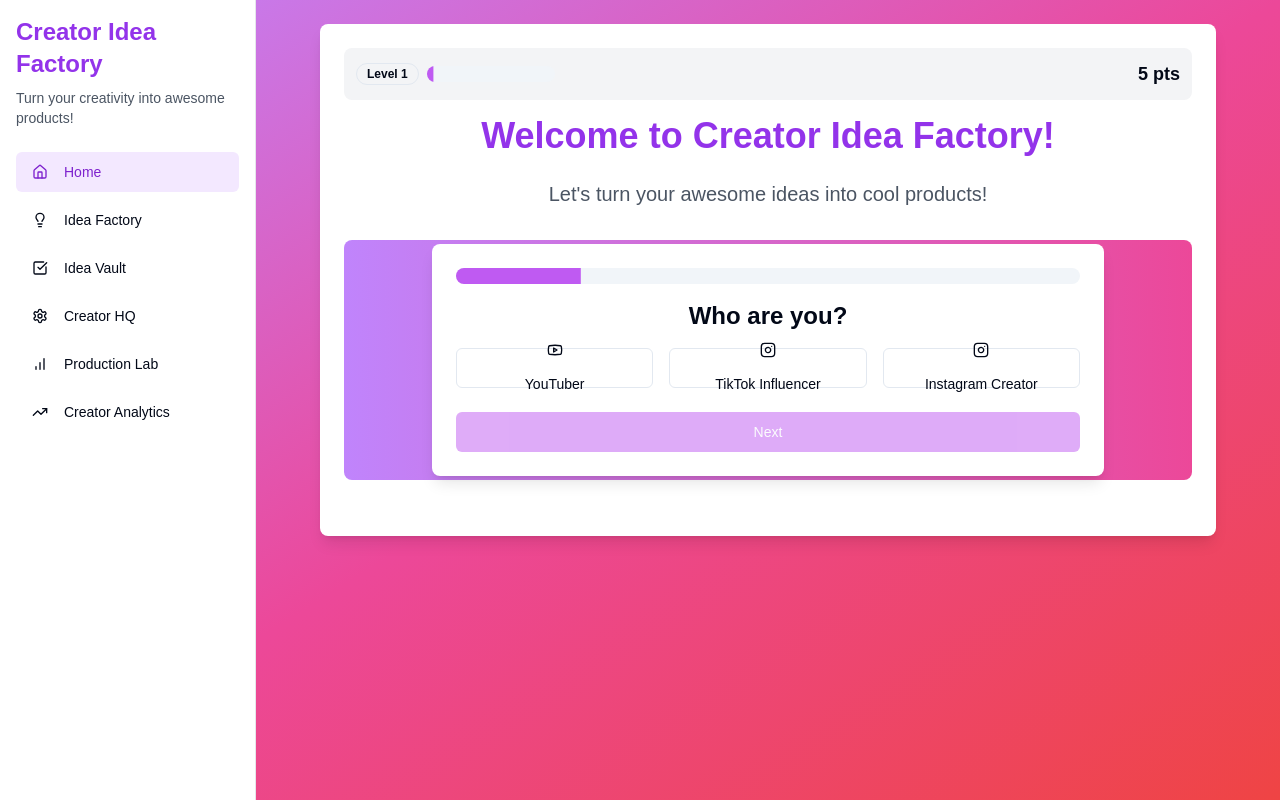
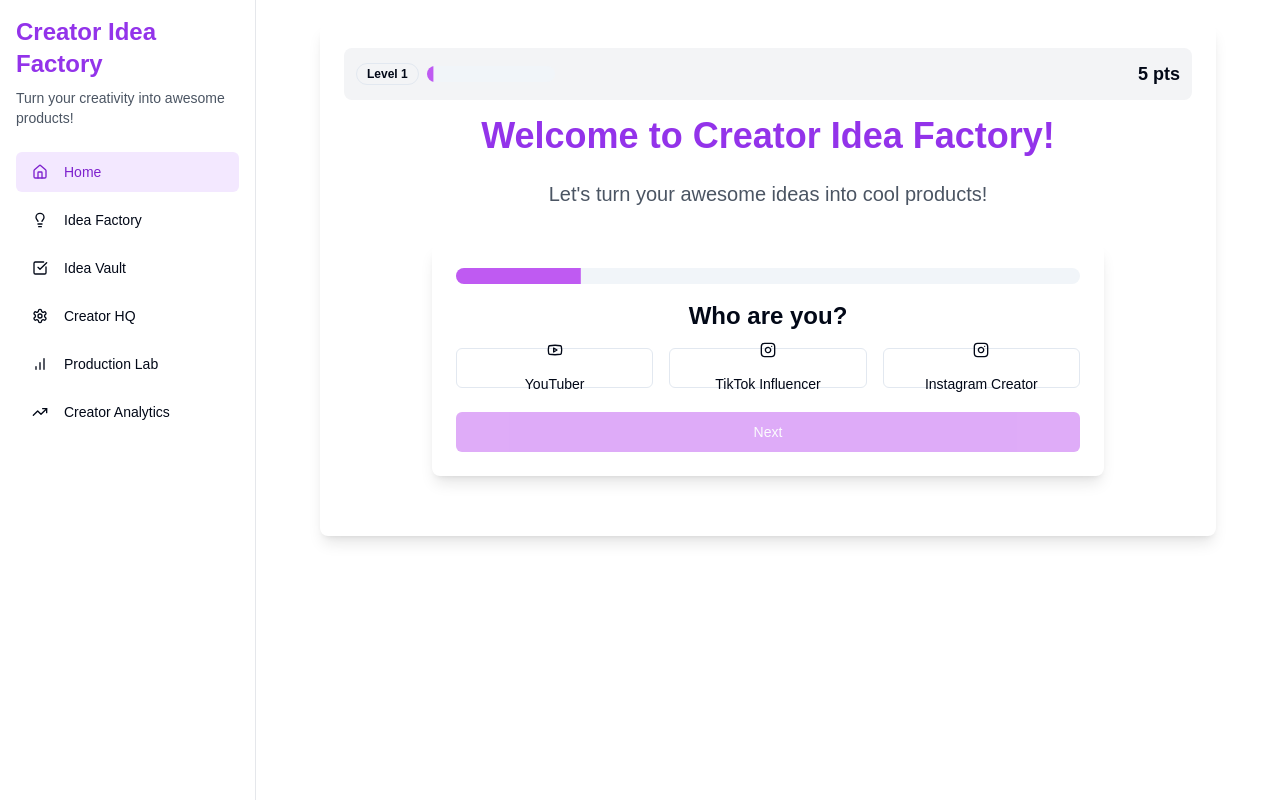
Before and after one commit to MartyThornley/my-merch, a Next.js app: page / in a window 1280 px wide. Built offline with nearby package versions, Linux system fonts and the light colour scheme.

Commit message:
Remove gradients

```diff
--- a/app/layout.tsx
+++ b/app/layout.tsx
@@ -13,7 +13,7 @@ const RootLayout = ({ children }: { children: React.ReactNode }) => {
 
   return (
     <html lang="en">
-      <body className="bg-gradient-to-br from-purple-400 via-pink-500 to-red-500">
+      <body>
         <div className="flex h-screen">
           <Navigation />
           <main className="flex-1 overflow-y-auto p-6">
--- a/app/page.tsx
+++ b/app/page.tsx
@@ -5,7 +5,7 @@ export default function Home() {
     <div className="text-center">
       <h1 className="text-4xl font-bold mb-6 text-purple-600">Welcome to Creator Idea Factory!</h1>
       <p className="text-xl mb-8 text-gray-600">Let's turn your awesome ideas into cool products!</p>
-      <div className="bg-gradient-to-r from-purple-400 to-pink-500 p-1 rounded-lg mb-8">
+      <div className="p-1 rounded-lg mb-8">
         <Onboarding />
       </div>
     </div>
```
Also changed, not shown: 1 other file (tests, documents, lock files or other folders).
